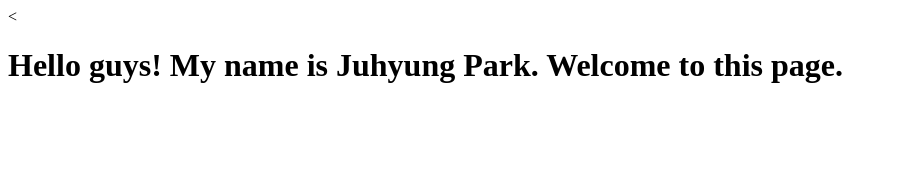
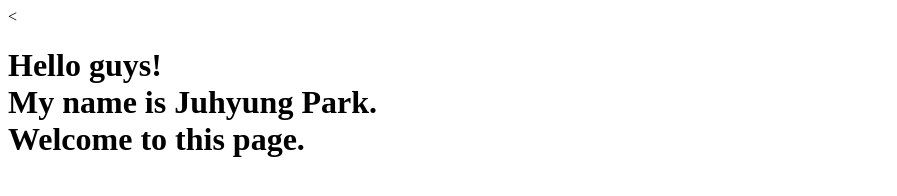
Before and after one commit to kkk26kkk/kkk26kkk.github.io, a plain HTML site: page index.html in a window 1280 px wide. Shown: the whole page, without its empty margins (0-897 px from the left). Drawn offline with Linux system fonts and the light colour scheme.

Commit message:
My Homepage

```diff
--- a/index.html
+++ b/index.html
@@ -8,9 +8,9 @@
 </head>
 <body>
     <h1>
-        Hello guys!
-        My name is Juhyung Park.
-        Welcome to this page.
+        Hello guys!<br/>
+        My name is Juhyung Park.<br/>
+        Welcome to this page.<br/>
     </h1>
 </body>
 </html>
```
